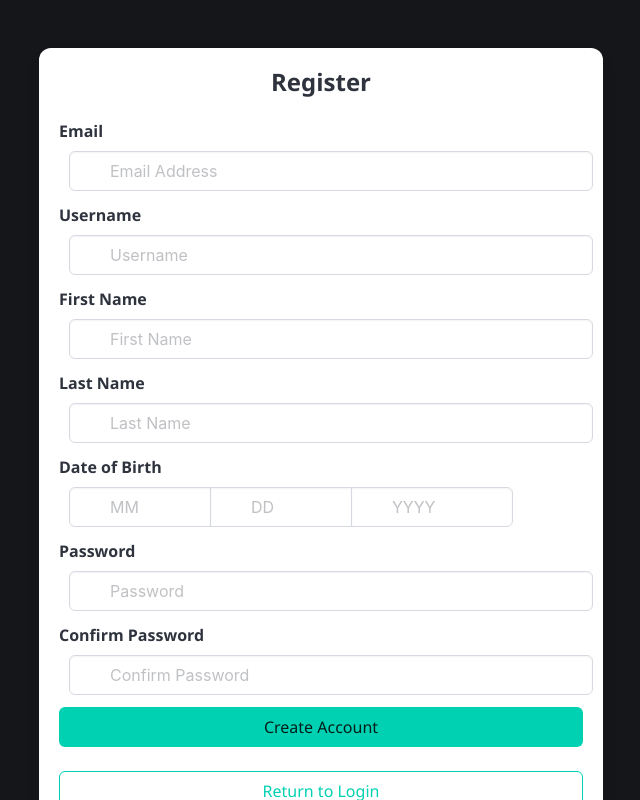
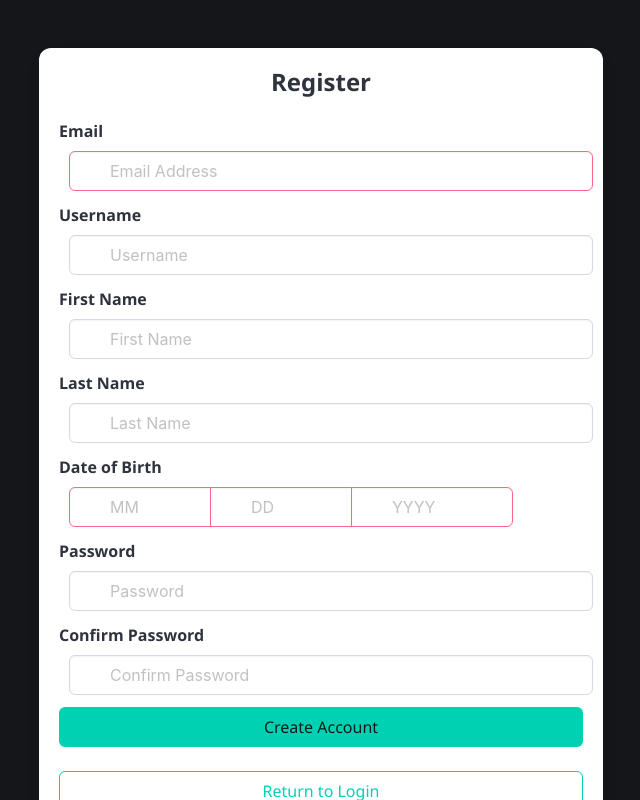
Before and after one commit to kristijanH1998/dev-duckies-sm-proj-front, a React (Vite) app in the folder dev-duckies-sm-proj/: page /register in a window 1280 px wide. Shown: the whole page, without its empty margins (319-959 px from the left). Built offline with nearby package versions, Linux system fonts and the light colour scheme; the HTML template or start-up script is replaced by a standard one.

Commit message:
connect0-register  WIP
email is now good. I made DOB is dangerous aswell so that all fields are filled in and there is no random bday in the DB.

```diff
--- a/dev-duckies-sm-proj/src/pages/register-page/register.jsx
+++ b/dev-duckies-sm-proj/src/pages/register-page/register.jsx
@@ -26,6 +26,10 @@ export default function Register() {
 
   const emailTest = /^([a-zA-Z0-9\._]+)@([a-zA-Z0-9])+.([a-z]+)(.[a-z+])?$/.test(email);
 
+  const birthMonthTest = birthMonth >= 1 && birthMonth <= 12;
+  const birthDayTest = birthDay >= 1 && birthDay <= 31;
+  const birthYearTest = birthYear >= 1900 && birthYear <= 2023;
+
   // Handles input changes and saves it to state
   const handleChange = (setState) => (event) => {
     setState(event.target.value);
@@ -34,8 +38,24 @@ export default function Register() {
   // Handles form submission
   const handleSubmit = (e) => {
     e.preventDefault();
-    if (!(passwordTest && emailTest && usernameTest)) {
-      console.log(passwordTest, emailTest, usernameTest)
+    if (
+      !(
+        passwordTest &&
+        emailTest &&
+        usernameTest &&
+        birthMonthTest &&
+        birthDayTest &&
+        birthYearTest
+      )
+    ) {
+      console.log(
+        passwordTest,
+        emailTest,
+        usernameTest,
+        birthMonthTest,
+        birthDayTest,
+        birthYearTest
+      );
       return console.log("Unable to Register!");
     }
     axios
@@ -45,7 +65,7 @@ export default function Register() {
         password,
         first_name: firstName,
         last_name: lastName,
-        date_of_birth: new Date(`${birthMonth - 1}/${birthDay}/${birthYear}`),
+        date_of_birth: new Date(`${birthMonth}/${birthDay}/${birthYear}`),
       })
       .then((res) => {
         navigate("/");
@@ -62,7 +82,10 @@ export default function Register() {
 
 
   return (
-    <div className="hero is-fullheight" style={{backgroundColor: '#14161A', height: '100vh', overflowY: 'auto' }}>
+    <div
+      className="hero is-fullheight"
+      style={{ backgroundColor: "#14161A", height: "100vh", overflowY: "auto" }}
+    >
       <div className="hero-body">
         <div className="container">
           <div className="columns is-centered">
@@ -74,7 +97,7 @@ export default function Register() {
                     <label className="label">Email</label>
                     <div className="control has-icons-left">
                       <input
-                        className="input"
+                        className={`input ${emailTest ? "" : "is-danger"}`}
                         type="text"
                         placeholder="Email Address"
                         value={email}
@@ -86,7 +109,7 @@ export default function Register() {
                     <label className="label">Username</label>
                     <div className="control has-icons-left">
                       <input
-                        className={`input ${usernameTest ? '' : 'is-danger'}`}
+                        className={`input ${usernameTest ? "" : "is-danger"}`}
                         type="text"
                         placeholder="Username"
                         value={username}
@@ -126,7 +149,9 @@ export default function Register() {
                       <div className="field has-addons">
                         <div className="control">
                           <input
-                            className="input"
+                            className={`input ${
+                              birthMonthTest ? "" : "is-danger"
+                            }`}
                             type="number"
                             placeholder="MM"
                             value={birthMonth}
@@ -137,7 +162,9 @@ export default function Register() {
                         </div>
                         <div className="control">
                           <input
-                            className="input"
+                            className={`input ${
+                              birthDayTest ? "" : "is-danger"
+                            }`}
                             type="number"
                             placeholder="DD"
                             value={birthDay}
@@ -148,7 +175,9 @@ export default function Register() {
                         </div>
                         <div className="control">
                           <input
-                            className="input"
+                            className={`input ${
+                              birthYearTest ? "" : "is-danger"
+                            }`}
                             type="number"
                             placeholder="YYYY"
                             value={birthYear}
@@ -176,7 +205,7 @@ export default function Register() {
                     <label className="label">Confirm Password</label>
                     <div className="control has-icons-left">
                       <input
-                        className={`input ${passwordTest ? '' : 'is-danger'}`}
+                        className={`input ${passwordTest ? "" : "is-danger"}`}
                         type="password"
                         placeholder="Confirm Password"
                         value={confirmPassword}
@@ -186,8 +215,13 @@ export default function Register() {
                   </div>
                   <div className="field">
                     <div className="control">
-                      <button className="button is-primary is-fullwidth m-0">Create Account</button>
-                      <Link to="/LogIn" className="button is-primary is-fullwidth is-outlined mt-5">
+                      <button className="button is-primary is-fullwidth m-0">
+                        Create Account
+                      </button>
+                      <Link
+                        to="/LogIn"
+                        className="button is-primary is-fullwidth is-outlined mt-5"
+                      >
                         Return to Login
                       </Link>
                     </div>
```
